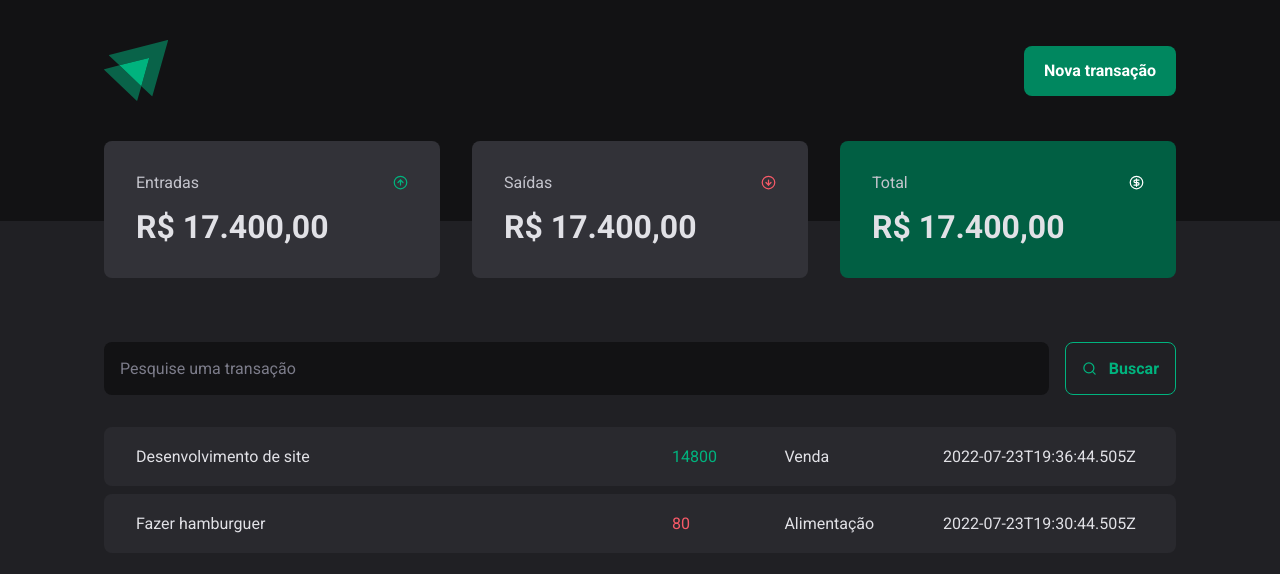
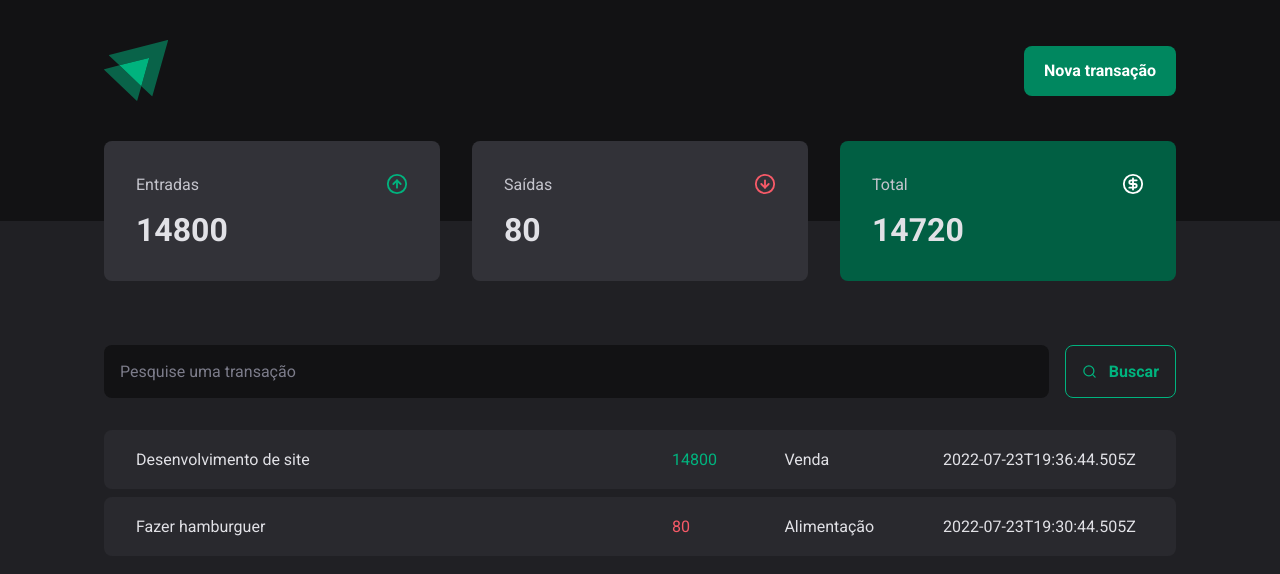
Before and after one commit to ViniciusBaylet/dt-money, a React (Vite) app: page / in a window 1280 px wide. Shown: the top 574 px of the page. Built offline with nearby package versions, Linux system fonts and the light colour scheme; data requests are answered from the project's data file.

Commit message:
calculando resumo das transações

```diff
--- a/src/components/Summary/index.tsx
+++ b/src/components/Summary/index.tsx
@@ -7,33 +7,49 @@
 
     const { transactions } = useContext(TransactionsContext);
 
+    //Queremos reduzir o array transactions em um objeto que contenha { income: 0, outcome: 0, total: 0 } para isso usamos a função reduce do js.
+
+    const summary = transactions.reduce(
+        (acc, transaction) => {
+            if (transaction.type == 'income') {
+                acc.income += transaction.price;
+                acc.total += transaction.price;
+            } else {
+                acc.outcome += transaction.price;
+                acc.total -= transaction.price;
+            }
+            return acc;
+        },
+        { income: 0, outcome: 0, total: 0 }
+    );
+
     return (
         <SummaryContainer>
             <SummaryCard>
                 <header>
                     <span>Entradas</span>
-                    <CircleArrowUp size={15} color="#00b37e" />
+                    <CircleArrowUp size={22} color="#00b37e" />
                 </header>
 
-                <strong>R$ 17.400,00</strong>
+                <strong>{summary.income}</strong>
             </SummaryCard>
 
             <SummaryCard>
                 <header>
                     <span>Saídas</span>
-                    <CircleArrowDown size={15} color="#f75a68" />
+                    <CircleArrowDown size={22} color="#f75a68" />
                 </header>
 
-                <strong>R$ 17.400,00</strong>
+                <strong>{summary.outcome}</strong>
             </SummaryCard>
 
             <SummaryCard variant="green">
                 <header>
                     <span>Total</span>
-                    <CircleDollarSign size={15} color="#fff" />
+                    <CircleDollarSign size={22} color="#fff" />
                 </header>
 
-                <strong>R$ 17.400,00</strong>
+                <strong>{summary.total}</strong>
             </SummaryCard>
         </SummaryContainer>
     )
```
